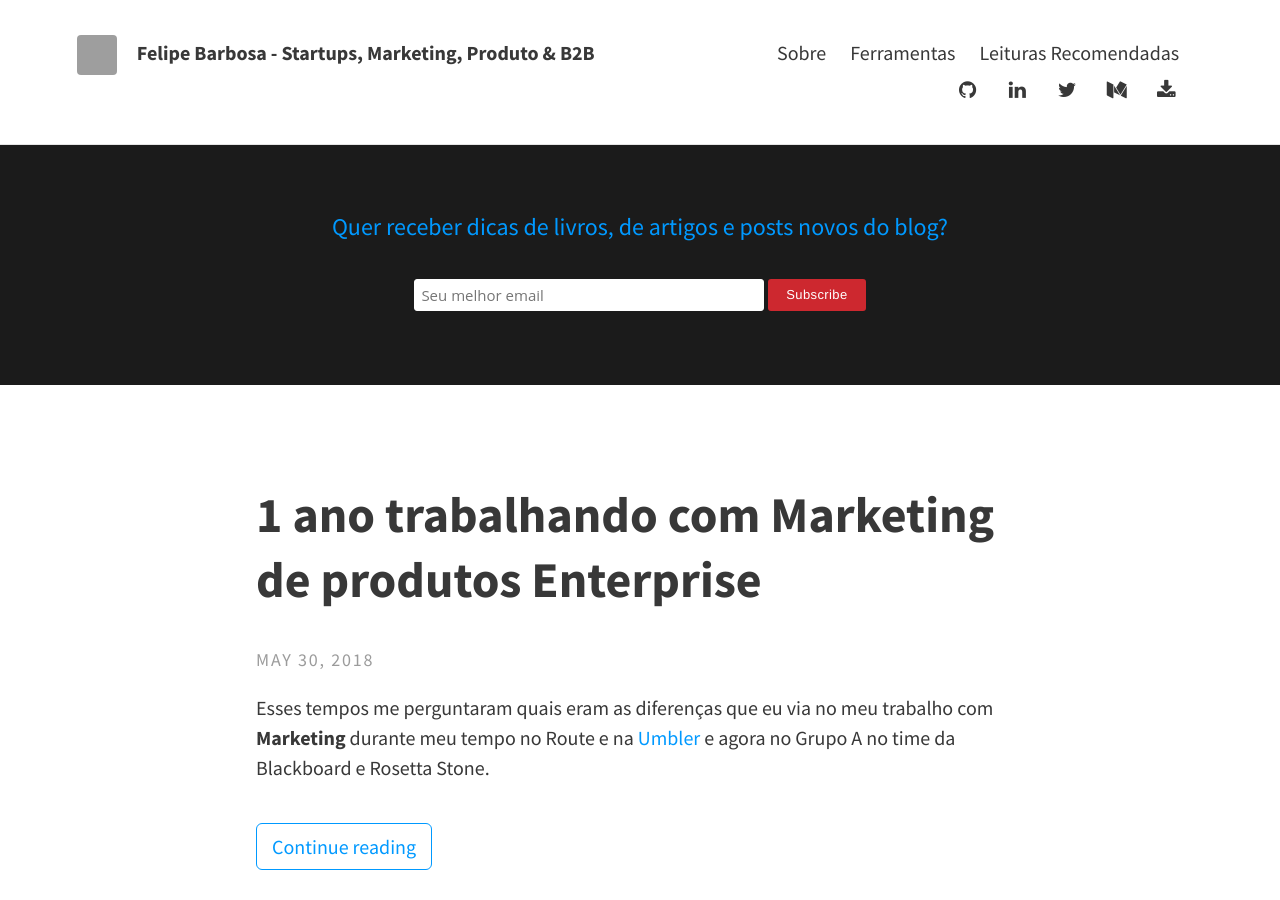
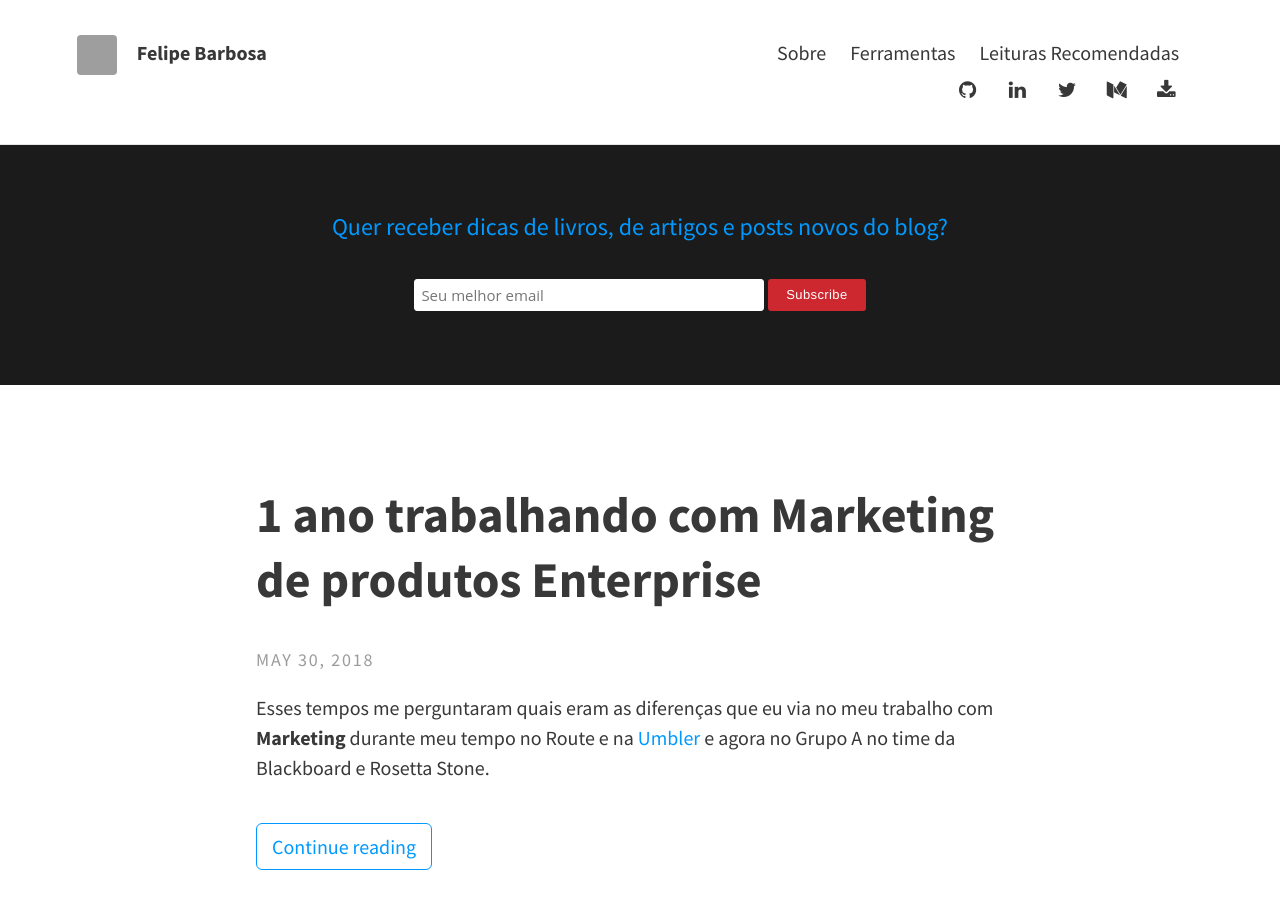
Before and after one commit to felipecbarbosa/felipecbarbosa.github.io, a Jekyll site: the page built from index.html, in a window 1280 px wide and 900 px high. Built offline with Jekyll 4.4.1, drawn with Linux system fonts in a browser that asks for light colours; the list of posts is cut into pages by our own code; comment, search, counter and statistics services are not loaded; grey boxes are pictures that could not be loaded.

Commit message:
Edited blog title

```diff
--- a/_config.yml
+++ b/_config.yml
@@ -5,7 +5,7 @@ url: "https://felipebarbosa.me" # the base hostname & protocol for your site
 # THEME-SPECIFIC CONFIGURATION
 theme_settings:
   # Meta
-  title: Felipe Barbosa - Startups, Marketing, Produto & B2B
+  title: Felipe Barbosa
   avatar: felipe-barbosa-business-marketing-product-growth.png
   gravatar: # Email MD5 hash
   description: "Um blog para falar sobre negócios de tecnologia, marketing nas startups (growth marketing) e desenvolvimento de produto." # used by search engines
--- a/_includes/head.html
+++ b/_includes/head.html
@@ -1,6 +1,6 @@
 <head>
 	<meta charset="utf-8">
-	<title>{% if page.title %}{{ page.title }} |{% endif %} {{ site.theme_settings.title }}</title>
+	<title>{% if page.title %}{{ page.title }} |{% endif %} {{ site.theme_settings.title }} - Um blog sobre Startups, Marketing, Produto, Data e B2B.</title>
 	<meta name="description" content="{% if page.excerpt %}{{ page.excerpt | strip_html | strip_newlines | truncate: 160 }}{% else %}{{ site.theme_settings.description }}{% endif %}">
 	<meta name="viewport" content="width=device-width, initial-scale=1">
 
```
